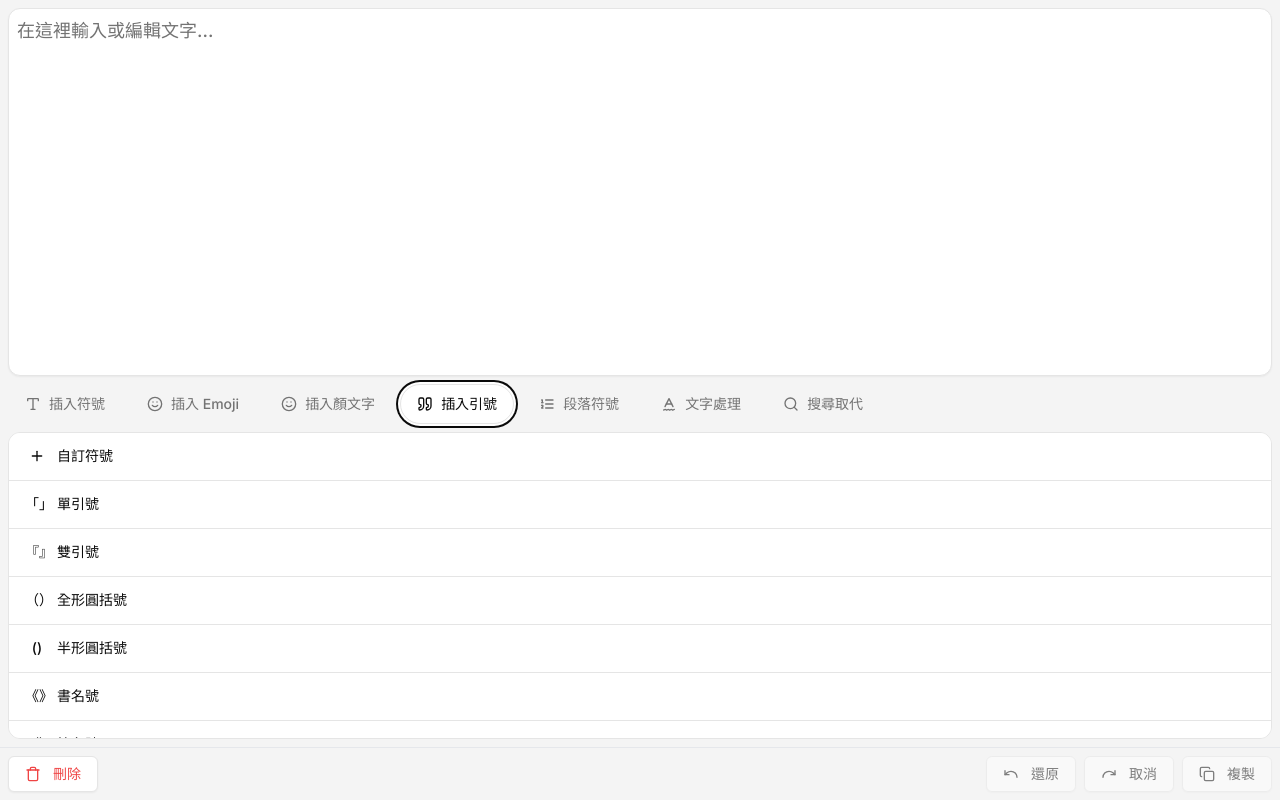
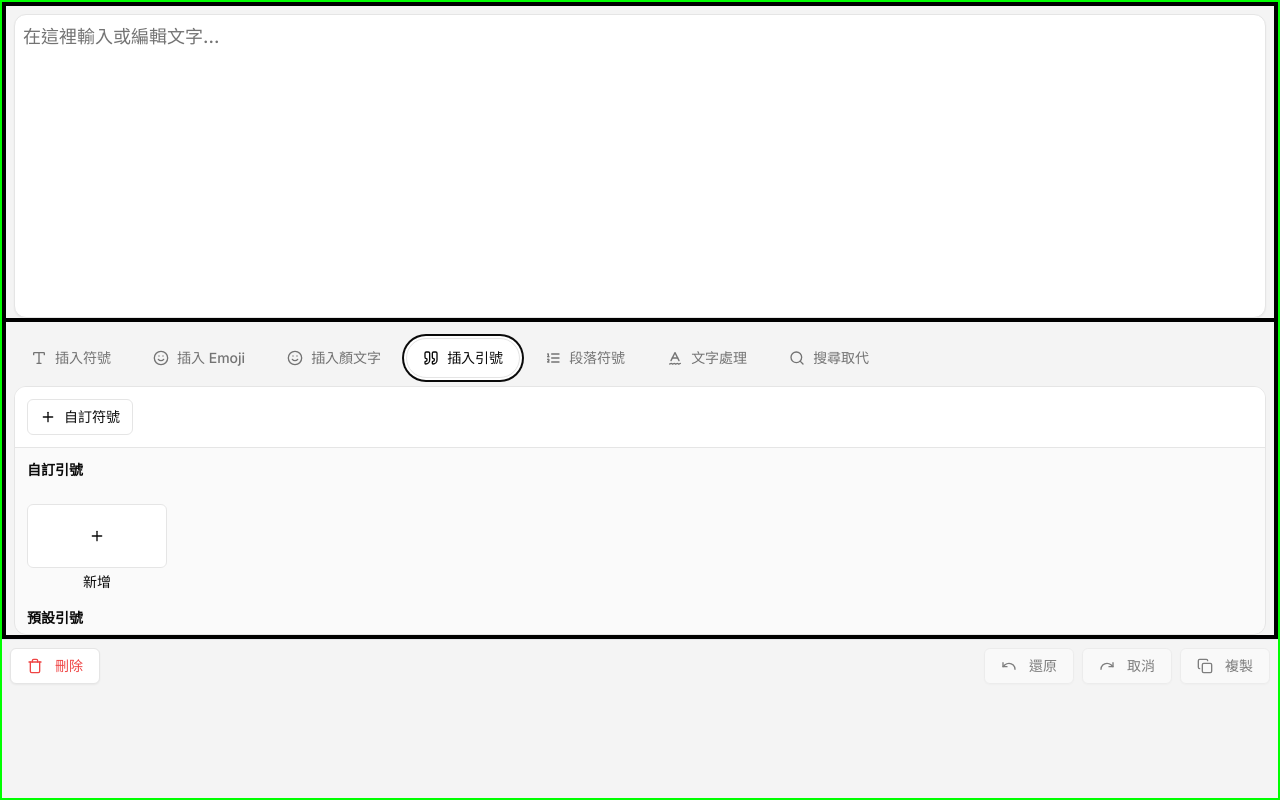
Before and after one commit to mant0u0/web-widget, a Next.js app: page /TextEditor in a window 1280 px wide. Both pictures are taken after a click on the tab "插入引號". Built offline with nearby package versions, Linux system fonts and the light colour scheme; a web font is replaced by a local one.

Commit message:
[Mantou] 調整 UI

```diff
--- a/app/TextEditor/Footer.tsx
+++ b/app/TextEditor/Footer.tsx
@@ -36,7 +36,7 @@ export const Footer: React.FC<FooterProps> = ({
   onClear,
 }) => {
   return (
-    <div className="flex justify-between border-t border-gray-200 p-2">
+    <div className="flex w-full justify-between border-t border-gray-200 p-2">
       <AlertDialog>
         <AlertDialogTrigger asChild>
           <Button
--- a/app/TextEditor/QuotationmMarks.tsx
+++ b/app/TextEditor/QuotationmMarks.tsx
@@ -83,22 +83,19 @@ export const QuotationmMarks: React.FC<{
   }, [editingLeft, editingRight, editingIndex]);
 
   return (
-    <div className="h-full w-full overflow-hidden p-2 pt-0">
+    <div className="h-full w-full overflow-hidden pt-0">
       <div className="flex h-full w-full flex-1 flex-col overflow-hidden rounded-xl border border-input bg-zinc-50">
-        <ScrollArea className="h-full w-full">
+        {/* 新增自訂引號 */}
+        <div className="border-b bg-background p-3">
           <Dialog>
             <DialogTrigger asChild>
-              <div className="flex">
               <Button
                 variant="outline"
-                  className="text-md flex h-[48px] w-full animate-fade-in items-center justify-start rounded-none border-l-0 border-r-0 border-t-0"
+                className="bg-background p-3 shadow-none"
               >
-                  <div className="flex h-5 w-[24px] flex-none items-center justify-center">
                 <Plus />
-                  </div>
                 <p className="text-sm">自訂符號</p>
               </Button>
-              </div>
             </DialogTrigger>
 
             <DialogContent>
@@ -131,27 +128,80 @@ export const QuotationmMarks: React.FC<{
               </DialogClose>
             </DialogContent>
           </Dialog>
-          {/* Custom Quotes */}
+        </div>
+
+        {/* 引號列表 */}
+        <ScrollArea className="h-full overflow-y-auto overflow-x-hidden">
+          <p className="p-3 text-sm font-semibold">自訂引號</p>
+          <div className="grid grid-cols-[repeat(auto-fit,minmax(140px,max-content))] gap-2 p-3">
+            <Dialog>
+              <DialogTrigger asChild>
+                <Button
+                  variant="none"
+                  className="flex h-full flex-col justify-start gap-1 p-0"
+                >
+                  <div className="flex h-16 w-full items-center justify-center rounded-md border border-input bg-white text-lg">
+                    <Plus />
+                  </div>
+                  <p className="whitespace-normal text-sm">新增</p>
+                </Button>
+              </DialogTrigger>
+
+              <DialogContent>
+                <DialogHeader>
+                  <DialogTitle>新增自訂符號</DialogTitle>
+                </DialogHeader>
+
+                <div className="flex gap-4 py-4">
+                  <Input
+                    value={leftSymbol}
+                    onChange={(e) => setLeftSymbol(e.target.value)}
+                    placeholder="輸入左側符號"
+                    className="w-full"
+                  />
+                  <Input
+                    value={rightSymbol}
+                    onChange={(e) => setRightSymbol(e.target.value)}
+                    placeholder="輸入右側符號"
+                    className="w-full"
+                  />
+                </div>
+
+                <DialogClose asChild>
+                  <Button
+                    onClick={addCustomQuote}
+                    disabled={!leftSymbol && !rightSymbol}
+                  >
+                    新增
+                  </Button>
+                </DialogClose>
+              </DialogContent>
+            </Dialog>
+
+            {/* 自訂引號 */}
             {customQuotes.map((quote, index) => (
-            <div key={`custom-${index}`} className="flex">
+              <div key={`custom-${index}`} className="group relative w-full">
                 <Button
+                  variant="none"
+                  className="flex h-full w-full flex-col justify-start gap-1 p-0"
                   onClick={() => insertQuote(quote)}
-                variant="outline"
-                className="text-md flex h-[48px] w-full animate-fade-in items-center justify-start rounded-none border-l-0 border-r-0 border-t-0"
                 >
-                <span className="flex-1 text-left">
-                  {quote.name.slice(0, quote.center)}
-                  <span className="mx-1" />
+                  <div className="flex h-16 w-full items-center justify-center rounded-md border border-input bg-white text-lg">
+                    {quote.name.slice(0, quote.center)}{" "}
                     {quote.name.slice(quote.center)}
-                </span>
+                  </div>
+                  <p className="whitespace-normal text-sm">
+                    {quote.name.slice(0, quote.center)}{" "}
+                    {quote.name.slice(quote.center)}
+                  </p>
                 </Button>
-
+                {/* 編輯項目按鈕 */}
                 <Dialog>
                   <DialogTrigger asChild>
                     <Button
                       onClick={() => startEdit(quote, index)}
                       variant="outline"
-                    className="border-l-1 text-md flex h-11 animate-fade-in items-center justify-start rounded-none border-r-0 border-t-0"
+                      className="pointer-events-none absolute right-[-8px] top-[-8px] flex h-8 w-8 items-center justify-center rounded-full border border-input bg-background opacity-0 shadow-none transition-opacity duration-200 group-hover:pointer-events-auto group-hover:opacity-100"
                     >
                       <Pencil className="h-5 w-[24px] text-center" />
                     </Button>
@@ -199,22 +249,25 @@ export const QuotationmMarks: React.FC<{
                 </Dialog>
               </div>
             ))}
-
-          {/* Default Quotes */}
+          </div>
+          {/* ----------------------- */}
+          <p className="px-3 py-1 text-sm font-semibold">預設引號</p>
+          {/* 預設引號 */}
+          <div className="grid grid-cols-[repeat(auto-fit,minmax(140px,max-content))] gap-2 p-3">
             {defaultQuotes.map((quote, index) => (
-            <div key={`default-${index}`} className="flex">
               <Button
+                key={`default-${index}`}
                 onClick={() => insertQuote(quote)}
-                variant="outline"
-                className="text-md flex h-[48px] w-full animate-fade-in items-center justify-start rounded-none border-l-0 border-r-0 border-t-0"
+                variant="none"
+                className="flex h-full flex-col justify-start gap-1 p-0"
               >
-                <p className="h-5 w-[24px] flex-none text-center text-sm">
+                <div className="flex h-16 w-full items-center justify-center rounded-md border border-input bg-white text-lg">
                   {quote.symbol}
-                </p>
-                <p className="flex-1 text-left text-sm">{quote.name}</p>
+                </div>
+                <p className="whitespace-normal text-sm">{quote.name}</p>
               </Button>
+            ))}
           </div>
-          ))}
 
           <ScrollBar className="z-10" />
         </ScrollArea>
--- a/app/TextEditor/SymbolPicker.tsx
+++ b/app/TextEditor/SymbolPicker.tsx
@@ -207,7 +207,7 @@ export const SymbolPicker: React.FC<{
   }, [searchQuery, data]);
 
   return (
-    <div className="h-full w-full overflow-hidden p-2 pt-0">
+    <div className="h-full w-full overflow-hidden pt-0">
       <div className="flex h-full w-full flex-1 flex-col overflow-hidden rounded-xl border border-input bg-zinc-50">
         {/* 搜尋欄 */}
         <div className="border-b bg-background p-3">
@@ -230,7 +230,7 @@ export const SymbolPicker: React.FC<{
             <div className="">
               <button
                 onClick={() => setIsExpanded(!isExpanded)}
-                className="sticky left-0 top-0 z-10 flex w-full items-center gap-2 bg-zinc-50 px-3 py-3 text-left text-sm font-semibold transition-colors hover:bg-zinc-100"
+                className="sticky left-0 top-0 z-10 flex w-full items-center gap-2 bg-zinc-50 p-3 text-left text-sm font-semibold transition-colors hover:bg-zinc-100"
               >
                 {isExpanded ? (
                   <ChevronDown className="h-4 w-4" />
--- a/app/TextEditor/Toolbar.tsx
+++ b/app/TextEditor/Toolbar.tsx
@@ -106,7 +106,7 @@ export const Toolbar: React.FC<ToolbarProps> = React.memo(
           onMouseMove={handleMouseMove}
           onMouseUp={handleMouseUp}
           onMouseLeave={handleMouseUp}
-          className="relative top-0 z-0 cursor-grab select-none overflow-x-scroll p-2"
+          className="relative top-0 z-0 cursor-grab select-none overflow-x-scroll py-2"
           // [mask-image:linear-gradient(to_right,transparent,black_2%,black_98%,transparent)]
           style={{
             msOverflowStyle: "none",
--- a/app/TextEditor/page.tsx
+++ b/app/TextEditor/page.tsx
@@ -266,8 +266,9 @@ const TextEditor = () => {
   );
 
   return (
-    <div className="flex h-screen w-screen flex-col">
-      <div className="h-full w-full p-2 pb-0">
+    <div className="flex h-screen w-screen flex-col items-center overflow-hidden border-2 border-[#0f0]">
+      <div className="flex h-[80%] w-full flex-col border-2 border-black">
+        <div className="h-[50%] w-full border-2 border-black p-2 pb-0">
           <Textarea
             value={text}
             onChange={handleTextChange}
@@ -276,6 +277,7 @@ const TextEditor = () => {
           />
         </div>
 
+        <div className="h-[50%] w-full border-2 border-black p-2 pb-0">
           <Toolbar
             text={text}
             updateText={updateText}
@@ -284,6 +286,8 @@ const TextEditor = () => {
             transformSelectedText={transformSelectedText}
             transformSelectedLine={transformSelectedLine}
           />
+        </div>
+      </div>
       {/* Footer */}
       <Footer
         text={text}
--- a/components/ui/button.tsx
+++ b/components/ui/button.tsx
@@ -19,6 +19,7 @@ const buttonVariants = cva(
           "bg-secondary text-secondary-foreground shadow-sm hover:bg-secondary/80",
         ghost: "hover:bg-accent hover:text-accent-foreground",
         link: "text-primary underline-offset-4 hover:underline",
+        none: "",
       },
       size: {
         default: "h-9 px-4 py-2",
```
Lines whose indentation alone changed are shown as unchanged.
